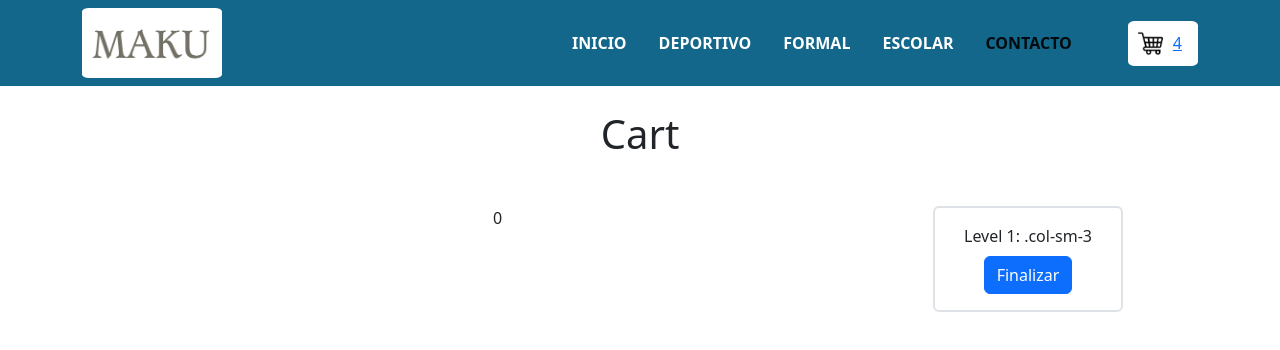
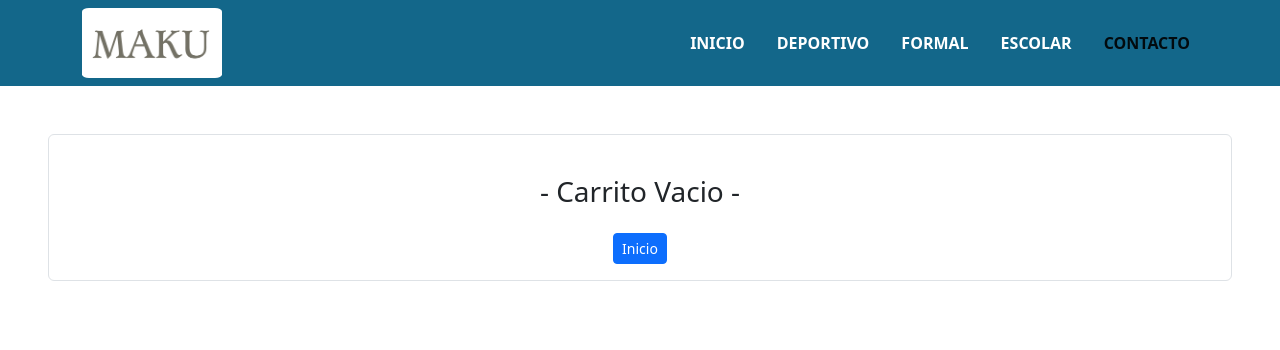
Before and after one commit to diegox-mazo/maku-ecomerce-react-js, a React (Create React App) app: page /cart in a window 1280 px wide. Shown: the top 350 px of the page. Built offline with nearby package versions, Linux system fonts and the light colour scheme.

Commit message:
implementacion of CartContext methods in cartView

```diff
--- a/src/components/Cart/Cart.js
+++ b/src/components/Cart/Cart.js
@@ -1,11 +1,34 @@
 import { useContext } from 'react';
+import { NavLink } from 'react-router-dom';
 import {CartContext} from '../../context/CartContext';
 import './Cart.css';
 
 function Cart(){
 
-    const {cart} = useContext(CartContext);
+    const {cart, removeFromCart, removeAll} = useContext(CartContext);
     console.log(cart);
+
+    const total = sumarTotal();
+
+    function sumarTotal(){
+        let suma = 0;
+        cart.forEach((product)=>{
+           suma += (product.price * product.quantity);
+        })
+        return suma;
+    }
+
+
+    if(!cart.length){
+        return(
+            <div className='m-5 p-3 border rounded'>
+                <h3 className='m-4'>- Carrito Vacio -</h3>
+                <NavLink to={'/'}>
+                    <button className='btn btn-sm btn-primary'>Inicio</button>
+                </NavLink>
+            </div>
+        );
+    }
 
     return(
 
@@ -21,10 +44,10 @@ function Cart(){
                                 <div key={product.id} className="container text-center py-4 border border-2 rounded mb-3">
                                     <div className="row align-items-center">
                                         <div className="col-2"><img className='w-50' src={product.pictureUrl} alt={product.title}></img></div>
-                                        <div className="col-1">{product.id}</div>
                                         <div className="col">{product.title}</div>
+                                        <div className="col-2">${product.price}</div>
                                         <div className="col-1">{product.quantity}</div>
-                                        <div className="col-3"><button className='btn btn-danger btn-sm'>Eliminar</button></div>
+                                        <div className="col-3"><button className='btn btn-danger btn-sm' onClick={()=>removeFromCart(product.id)}>Eliminar</button></div>
                                     </div>
                                 </div>
                             );
@@ -33,8 +56,9 @@ function Cart(){
                     </div>
 
                     <div className="col-md-2 border border-2 rounded p-3 mb-3">
-                        <div className='mb-2'>Level 1: .col-sm-3</div>
-                        <button className='btn btn-primary'>Finalizar</button>
+                        <p className='fw-bold'>TOTAL:</p>
+                        <p className='mb-3 fw-bold fs-4'>${total.toLocaleString("en",{style:"currency", currency: "COL"})}</p>
+                        <button className='btn btn-primary' onClick={()=>removeAll()}>Finalizar</button>
                     </div>
                 </div>
             </div>
@@ -43,5 +67,3 @@ function Cart(){
 }
 
 export default Cart;
-
-/* <div >ID: {product.id} - Nombre: {product.title} - Cantidad: {product.quantity}</div> */
--- a/src/components/CartWidget/CartWidget.js
+++ b/src/components/CartWidget/CartWidget.js
@@ -1,11 +1,27 @@
+
 import cartLogo from './shopping-cart.png';
 import './CartWidget.css';
+import { useContext } from 'react';
+import { CartContext } from '../../context/CartContext';
 // import {CartContext} from '../../context/CartContext';
 
 
-function CartWidget(prop){
+function CartWidget(){
+    const {cart} = useContext(CartContext);
 
+    const cantidadCarrito = calcularCantidad();
 
+    function calcularCantidad(){
+        let cantidad = 0;
+        cart.forEach((product)=>{
+            cantidad += (product.quantity);
+        })
+        return cantidad;
+    }
+
+    if(!cart.length){
+        return null;
+    }
 
     return(
         <div className='shopping-cart ms-5 pe-3 d-flex'>
@@ -14,7 +30,7 @@ function CartWidget(prop){
                 className="d-inline-block align-top cart-logo"
                 alt="Shopping Cart"
             />
-            <label className='align-self-center'>{prop.counter}</label>
+            <label className='align-self-center'>{cantidadCarrito}</label>
         </div>
     );
 }
--- a/src/components/NavBar/Botonera.js
+++ b/src/components/NavBar/Botonera.js
@@ -31,7 +31,7 @@ function Botonera(){
                 </Nav>
                 </Navbar.Collapse>
                 <NavLink to={'/cart'}>
-                    <CartWidget counter={4}/>
+                    <CartWidget/>
                 </NavLink>
             </Container>
         </Navbar>
--- a/src/context/CartContext.js
+++ b/src/context/CartContext.js
@@ -6,20 +6,24 @@ function CartCustomContext({children}){
 
     const [cart, setCart] = useState([]);
 
-
+    //{item, quantity} = product
     function addToCart(product){
-
-        if(isInCart(product.id)===false){
-            console.log(`ID: ${product.id}. ${product.title} x ${product.quantity} agregado al Cart`);
-            setCart([...cart, product]);
-            console.log(cart);
-
-            alert(`Se añadio ${product.quantity} unidades de ${product.title} al carrito`);
+        const inCart = isInCart(product.id);
+        if(inCart){
+            const updatedCart = cart.map((itemEnCarrito)=>{
+                if(itemEnCarrito.id === product.id){
+                    return {...itemEnCarrito, quantiy: (itemEnCarrito.quantiy + product.quantiy)}
+                }else{
+                    return itemEnCarrito;
+                }
+            });
+            setCart(updatedCart);
         }
         else{
-            alert('El producto ya se encuentra en el carrito')
+            setCart([...cart, product]);
         }
-
+        console.log("Cart: ",cart);
+        alert(`Se añadio ${product.quantity} unidades de ${product.title} al carrito`);
     }
 
     function isInCart(id){
```
